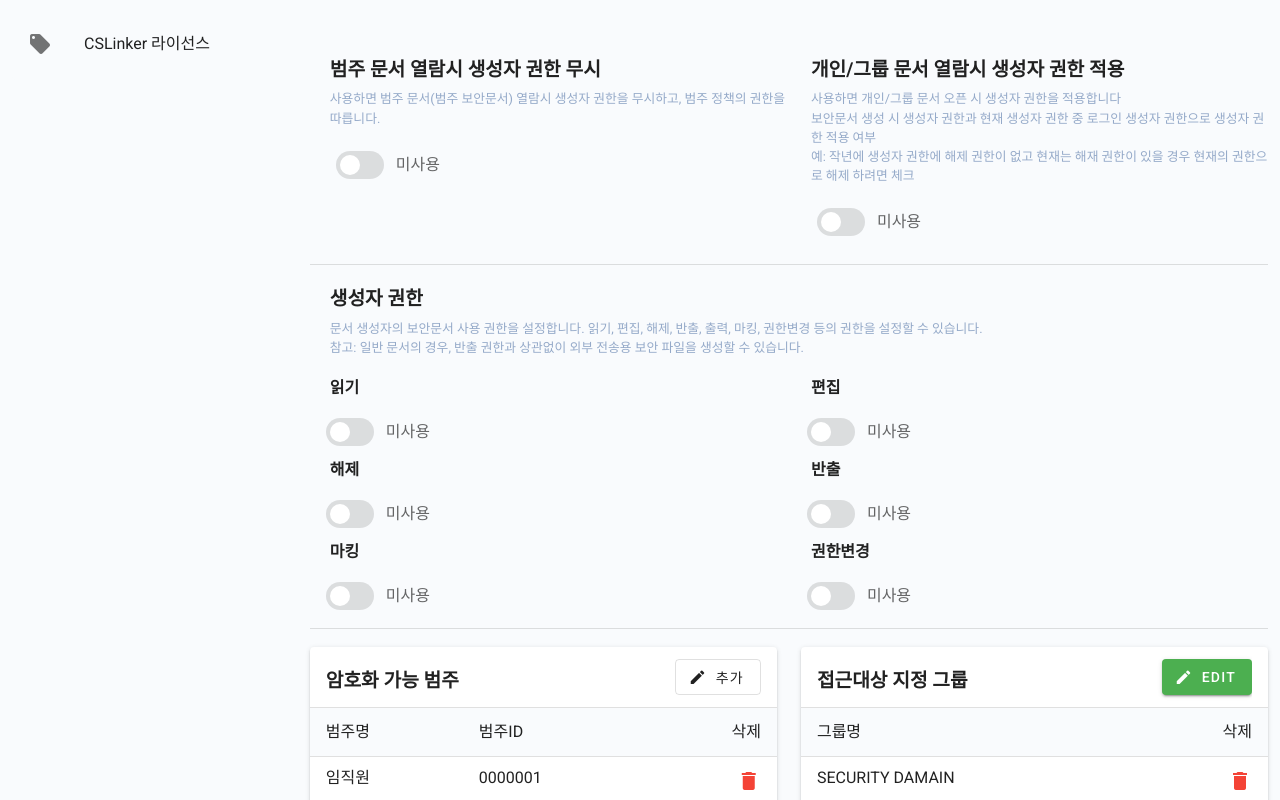
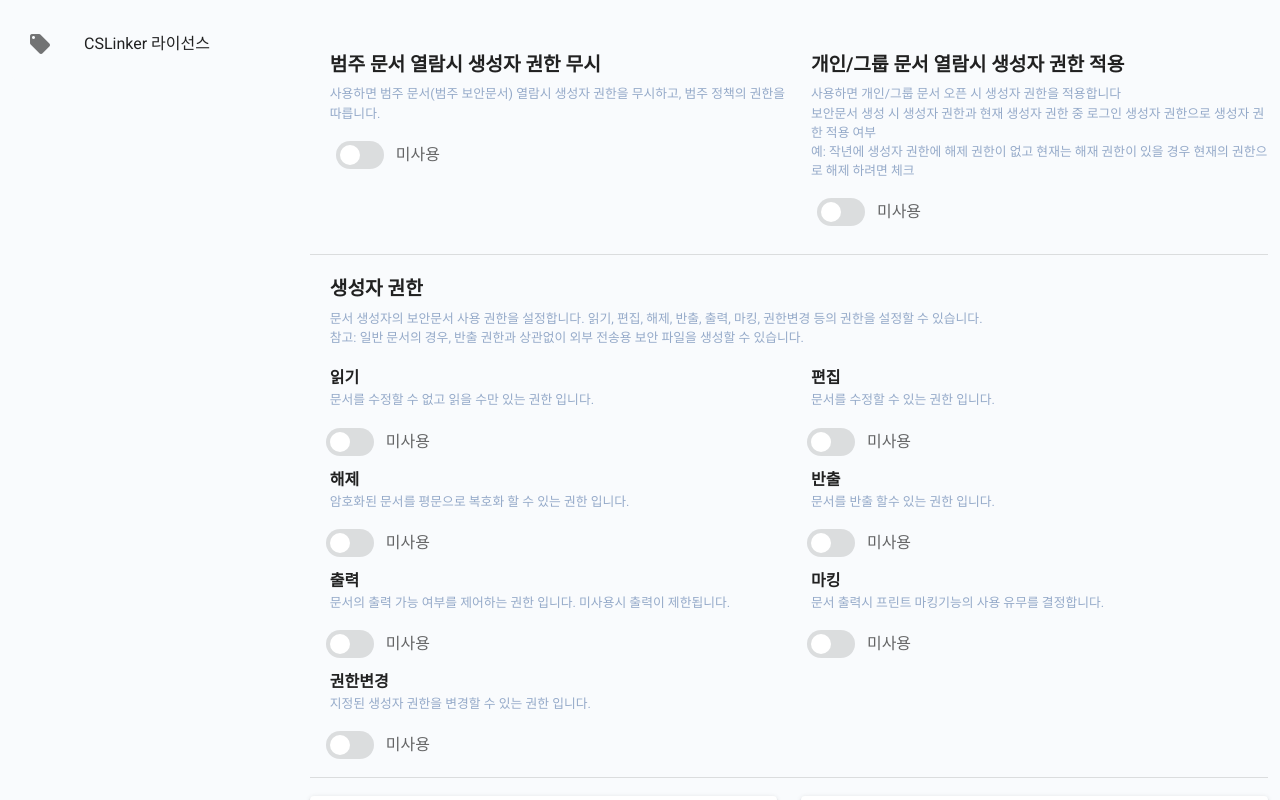
Before and after one commit to woo-da-young/cs_console_demo, a Vue app: page /#/ in a window 1280 px wide. Shown: the part 580-1380 px from the top of the page. Built offline with nearby package versions, Linux system fonts and the light colour scheme.

Commit message:
생성자권한 주석 추가

```diff
--- a/src/Home.vue
+++ b/src/Home.vue
@@ -306,7 +306,12 @@
             </v-col>
             <v-col cols="6" style="margin:0; padding:2px">
               <div class="contents_sub-title">읽기</div>
-              <!-- <div class="contents_comment">test</div> -->
+              <div class="contents_comment  contents_sub">
+                <ul class="contents_comment-ul">
+                  <li>문서를 수정할 수 없고 읽을 수만 있는 권한 입니다.</li>
+                  <li></li>
+                </ul>
+              </div>
               <v-switch
                 v-model="switch5"
                  inset
@@ -319,6 +324,11 @@
             </v-col>
             <v-col cols="6" style="margin:0; padding:2px">
               <div class="contents_sub-title">편집</div>
+              <div class="contents_comment  contents_sub">
+                <ul class="contents_comment-ul">
+                  <li>문서를 수정할 수 있는 권한 입니다.</li>
+                </ul>
+              </div>
               <v-switch
                 v-model="switch6"
                  inset
@@ -331,6 +341,11 @@
             </v-col>
             <v-col cols="6" style="margin:0; padding:2px" >
               <div class="contents_sub-title">해제</div>
+              <div class="contents_comment  contents_sub">
+                <ul class="contents_comment-ul">
+                  <li>암호화된 문서를 평문으로 복호화 할 수 있는 권한 입니다.</li>
+                </ul>
+              </div>
               <v-switch
                 v-model="switch7"
                  inset
@@ -343,6 +358,11 @@
             </v-col>
             <v-col cols="6" style="margin:0; padding:2px" >
               <div class="contents_sub-title">반출</div>
+              <div class="contents_comment  contents_sub">
+                <ul class="contents_comment-ul">
+                  <li>문서를 반출 할수 있는 권한 입니다.</li>
+                </ul>
+              </div>
               <v-switch
                 v-model="switch8"
                  inset
@@ -354,7 +374,29 @@
               </v-switch>
             </v-col>
             <v-col cols="6" style="margin:0; padding:2px">
+              <div class="contents_sub-title">출력</div>
+              <div class="contents_comment  contents_sub">
+                <ul class="contents_comment-ul">
+                  <li>문서의 출력 가능 여부를 제어하는 권한 입니다. 미사용시 출력이 제한됩니다.</li>
+                </ul>
+              </div>
+              <v-switch
+                v-model="switch9"
+                 inset
+                hide-details
+                class="v-switch-style"
+              >
+                <template v-slot:label v-if="switch9 === true"><span style="color: #000">사용</span></template>
+                <template v-slot:label v-else><span>미사용</span></template>
+              </v-switch>
+            </v-col>
+            <v-col cols="6" style="margin:0; padding:2px">
               <div class="contents_sub-title">마킹</div>
+              <div class="contents_comment  contents_sub">
+                <ul class="contents_comment-ul">
+                  <li>문서 출력시 프린트 마킹기능의 사용 유무를 결정합니다.</li>
+                </ul>
+              </div>
               <v-switch
                 v-model="switch9"
                  inset
@@ -367,6 +409,11 @@
             </v-col>
             <v-col cols="6" style="margin:0; padding:2px">
               <div class="contents_sub-title">권한변경</div>
+              <div class="contents_comment  contents_sub">
+                <ul class="contents_comment-ul">
+                  <li>지정된 생성자 권한을 변경할 수 있는 권한 입니다.</li>
+                </ul>
+              </div>
               <v-switch
                 v-model="switch10"
                  inset
@@ -914,7 +961,7 @@
 }
 .v-switch-style {
   padding:10px 10px;
-  margin-top: 10px !important;
+  margin-top: 5px !important;
 }
 .v-main__wrap{
   background-color: #F9FBFD;
@@ -923,6 +970,11 @@
   list-style: none;
   padding-left: 0px !important;
 }
+
+.contents_sub{
+ padding-left: 10px;
+}
+
 .contents_sub-title{
  padding-left: 10px;
  font-weight:bold;
```
